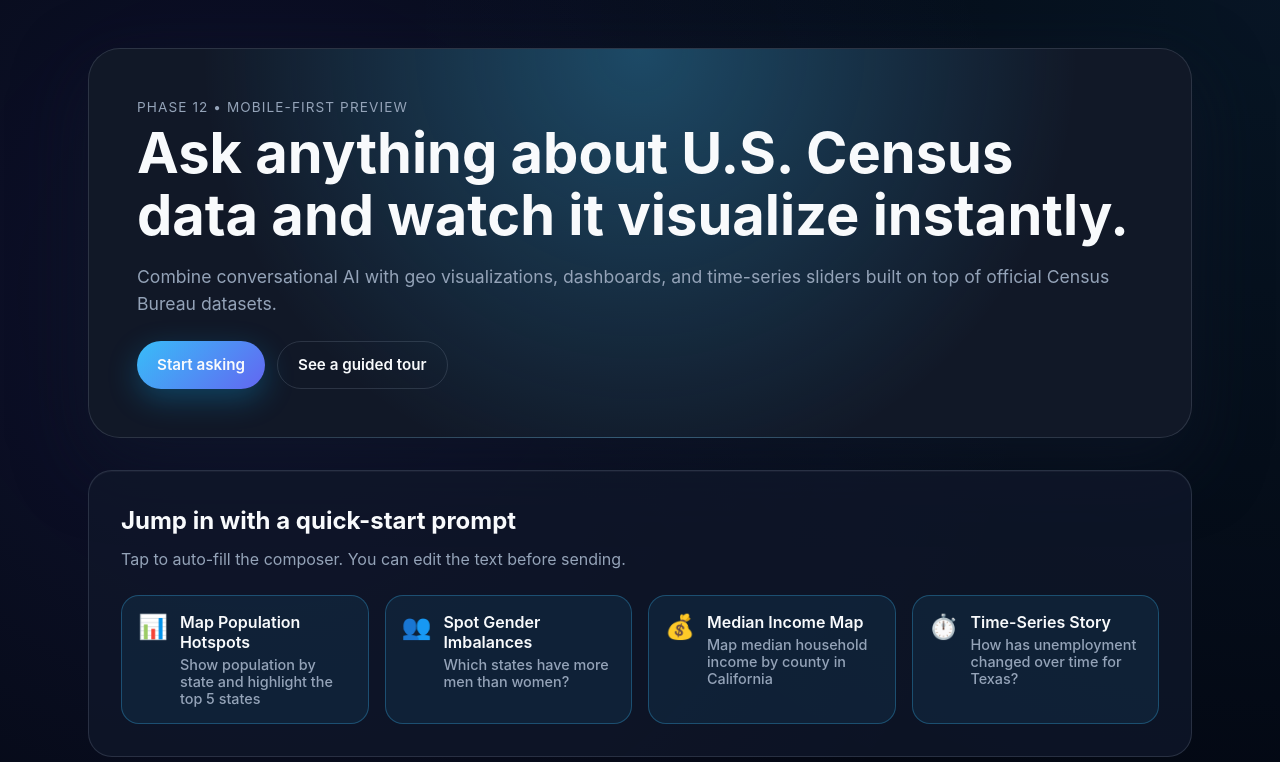
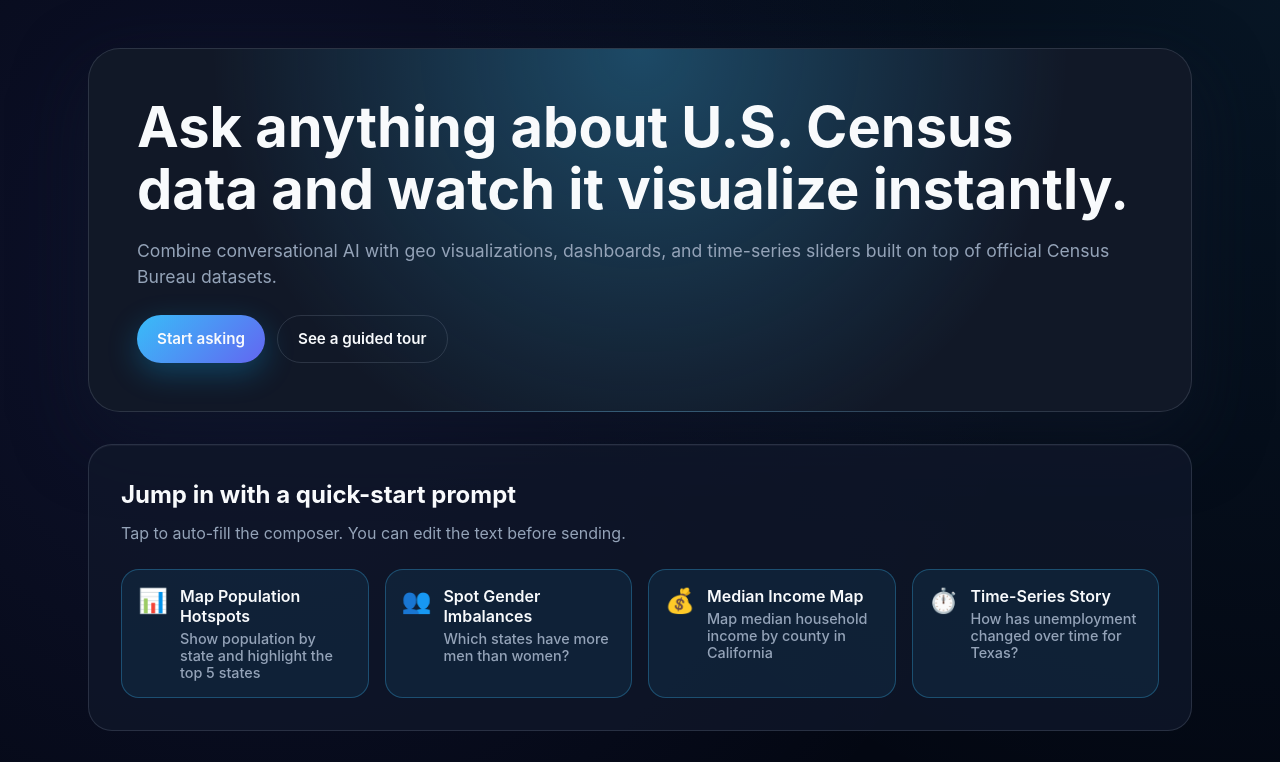
Before and after one commit to Steve-the-map-Maker/census-ai-frontend, a React (Vite) app: page / in a window 1280 px wide. Shown: the top 762 px of the page. Built offline with nearby package versions, Linux system fonts and the light colour scheme.

Commit message:
fix: remove outdated phase label from HomeLanding component

```diff
--- a/src/components/HomeLanding.jsx
+++ b/src/components/HomeLanding.jsx
@@ -57,7 +57,6 @@
   return (
     <div className="home-landing">
       <section className="home-hero">
-        <p className="eyebrow">Phase 12 • Mobile-first preview</p>
         <h1>Ask anything about U.S. Census data and watch it visualize instantly.</h1>
         <p className="hero-body">
           Combine conversational AI with geo visualizations, dashboards, and time-series sliders built
```
